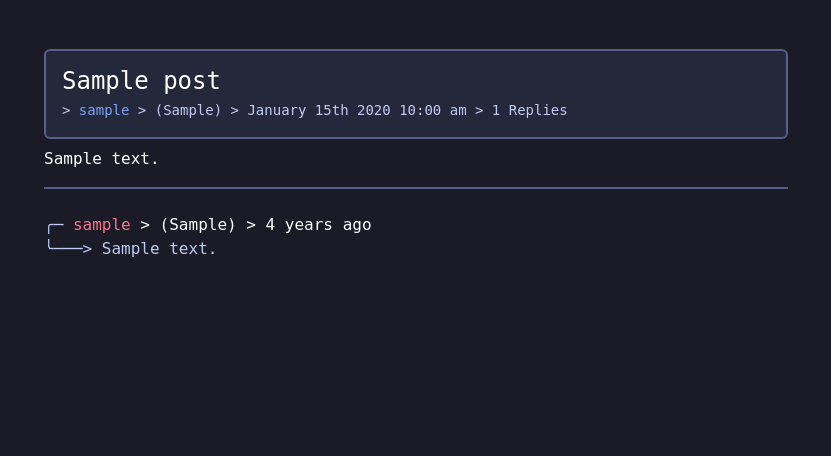
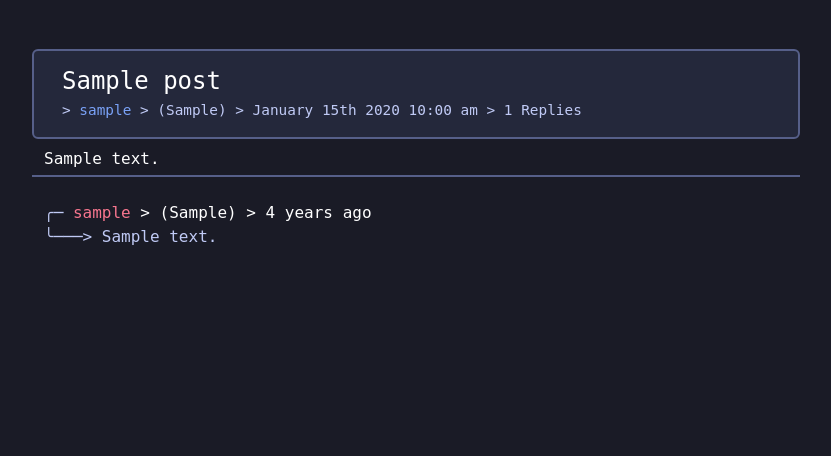
Before and after one commit to K-Straiton/CITS3403-Project, a Flask app: page /post/1 in a window 1280 px wide. Shown: the part 64-520 px from the top of the page, without its empty margins (224-1055 px from the left). Run offline with Flask 3, Linux system fonts and the light colour scheme; tables that the repository leaves empty hold one stand-in row (values such as "Sample post"); some libraries are stand-ins or nearby versions.

Commit message:
fix validation errors for post view page

```diff
--- a/app/static/style.css
+++ b/app/static/style.css
@@ -322,28 +322,28 @@ hr {
 .link-orange {
     color: var(--tokyoNight-orange);
     text-decoration: none;
-    size: 20px;
+    size: 1.1em;
     font-weight: 500;
 }
 
 .link-yellow {
     color: var(--tokyoNight-yellow);
     text-decoration: none;
-    size: 20px;
+    size: 1.1em;
     font-weight: 500;
 }
 
 .link-green {
     color: var(--tokyoNight-green);
     text-decoration: none;
-    size: 20px;
+    size: 1.1em;
     font-weight: 500;
 }
 
 .link-blue {
     color: var(--tokyoNight-darkBlue);
     text-decoration: none;
-    size: 20px;
+    size: 1.1em;
     font-weight: 500;
 }
 
@@ -360,7 +360,7 @@ hr {
 
 .poster-info {
     color: var(--tokyoNight-accent);
-    font-size: 14px;
+    font-size: 0.9em;
 }
 
 .post-body {
--- a/app/templates/post-view.html
+++ b/app/templates/post-view.html
@@ -2,14 +2,14 @@
 endblock %} {% block body_content %}
 <div class="align-self-center container-xl mx-auto">
   <div class="col-sm-10 col-md-9 col-lg-8 mx-auto align-self-center">
-    <row>
+    <div class="row">
       <div class="card posts-homepage">
         <!-- card to display title and info of poster -->
         <div class="card-body">
           <h4 class="card-title mb-1">{{ post.title }}</h4>
           <div class="align-self-center mt-0 poster-info">
             >
-            <a class="link-blue" , href="{{ url_for('userview', username= post.author.username)}}">{{
+            <a class="link-blue" href="{{ url_for('userview', username= post.author.username)}}">{{
               post.author.username }}</a>
             > ({{ post.author.pronouns }}) >
             {{moment(post.timestamp).format('MMMM Do YYYY h:mm a')}} >
@@ -17,26 +17,25 @@ endblock %} {% block body_content %}
           </div>
         </div>
       </div>
-    </row>
-    <row>
+    </div>
+    <div class="row">
       <p class="align-self-center mt-2 mb-1 post-body">{{post.body}}</p>
       <hr>
-    </row>
+    </div>
     <!-- display comments -->
-    <row>
+    <div>
       {% block content %} {% for comment in comments %} {% include
       '_comments.html' %} {% endfor %} {% endblock %}
-    </row>
+    </div>
     <!-- form to write and submit comments -->
     <div class="container fixed-bottom comment-footer mx-auto">
       <div class="col-sm-12 col-md-10 mx-auto"></div>
-      </row>
 
       <div class="col-sm-10 col-md-9 col-lg-8 mx-auto align-self-center">
-        <form action="" method="post" class="d-flex mt-3 mb-4">
+        <form action="#" method="post" class="d-flex mt-3 mb-4">
           {{ form.hidden_tag() }}
           <label class="form-label visually-hidden" for="commentBodyInput">Write a comment</label>
-          {{form.commentBody(cols=32, rows="1", placeholder="Write a Comment...",id="commentBodyInput", type="text",
+          {{form.commentBody(cols=32, rows="1", placeholder="Write a Comment...",id="commentBodyInput",
           class="form-control
           me-3") }} {% for error in form.commentBody.errors %}
           <p style="color: red">[{{ error }}]</p>
@@ -45,7 +44,7 @@ endblock %} {% block body_content %}
       </div>
     </div>
 
-    <script type="text/javascript" src="../static/colourchangs.js"></script>
-    {% endblock %}
+    <script src="../static/colourchangs.js"></script>
   </div>
 </div>
+{% endblock %}
```
